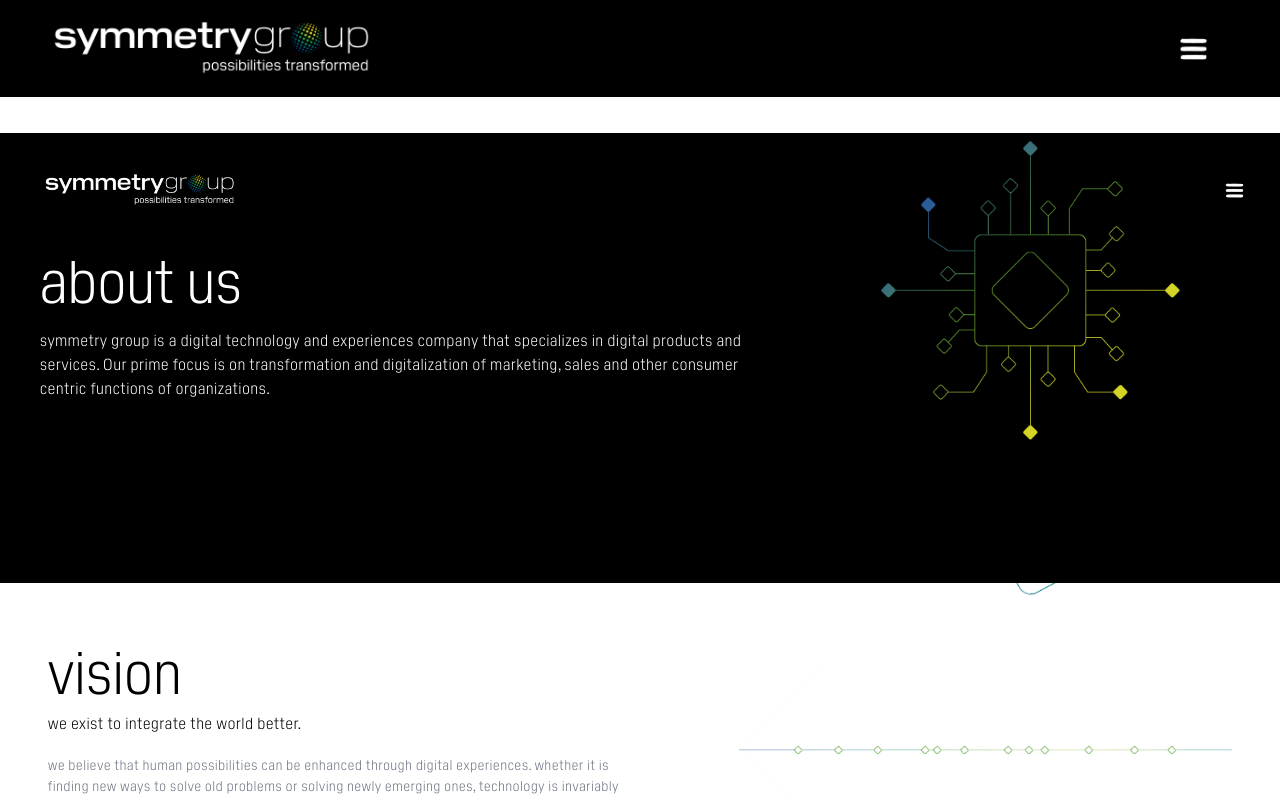
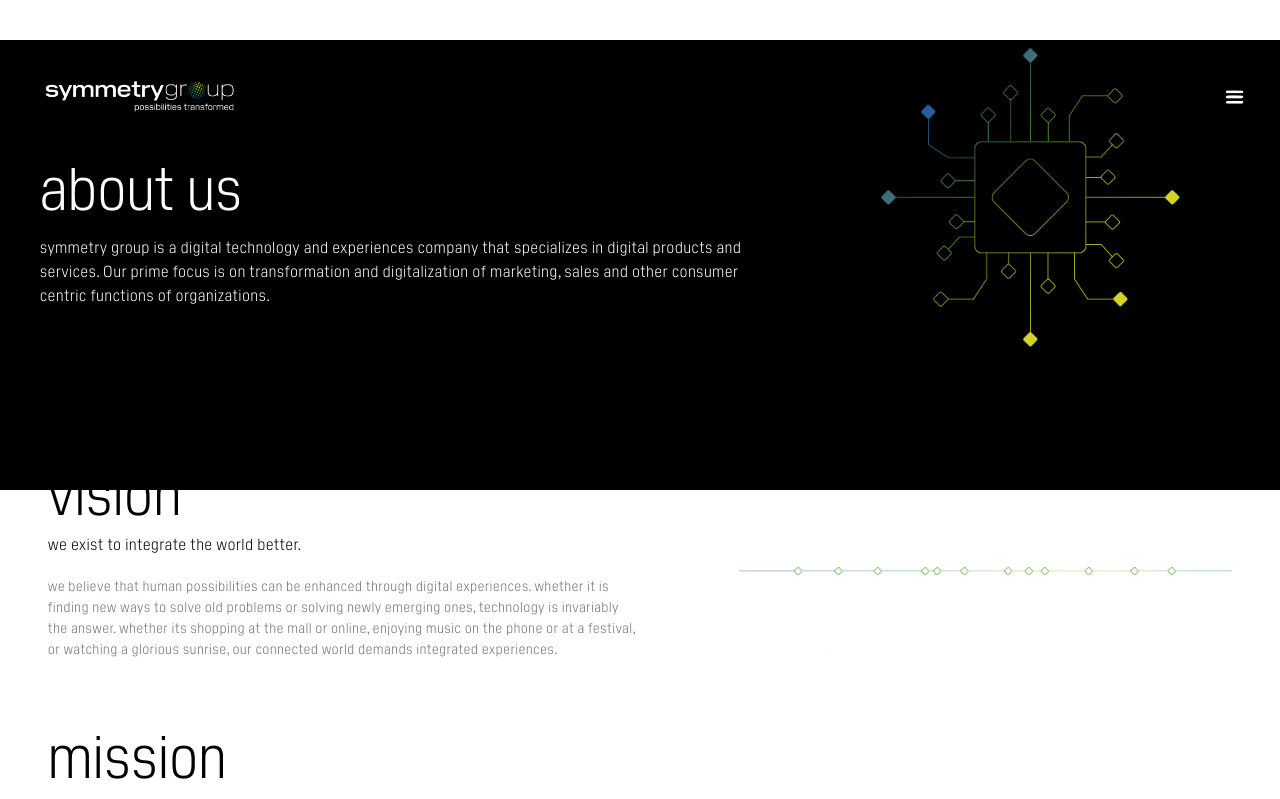
Before and after one commit to adnan4498/symmetry-next, a Next.js app: page /pages/company in a window 1280 px wide. Shown: the top 799 px of the page. Built offline with nearby package versions, Linux system fonts and the light colour scheme.

Commit message:
apply dummy to all

```diff
--- a/src/app/pages/company/page.jsx
+++ b/src/app/pages/company/page.jsx
@@ -98,13 +98,13 @@
 
   return (
     <>
-      <Navbar2 className="" />
+      {/* <Navbar2 className="" /> */}
 
       <div className="">
         <div>
           <div>
             <BlackBannerComponent aboutH2={aboutH2} aboutText={aboutText} />
-            <Tabs tabsData={tabsData} slidesPerView={4} />
+            {/* <Tabs tabsData={tabsData} slidesPerView={4} /> */}
           </div>
         </div>
         <AnimationTextReversing>
```
